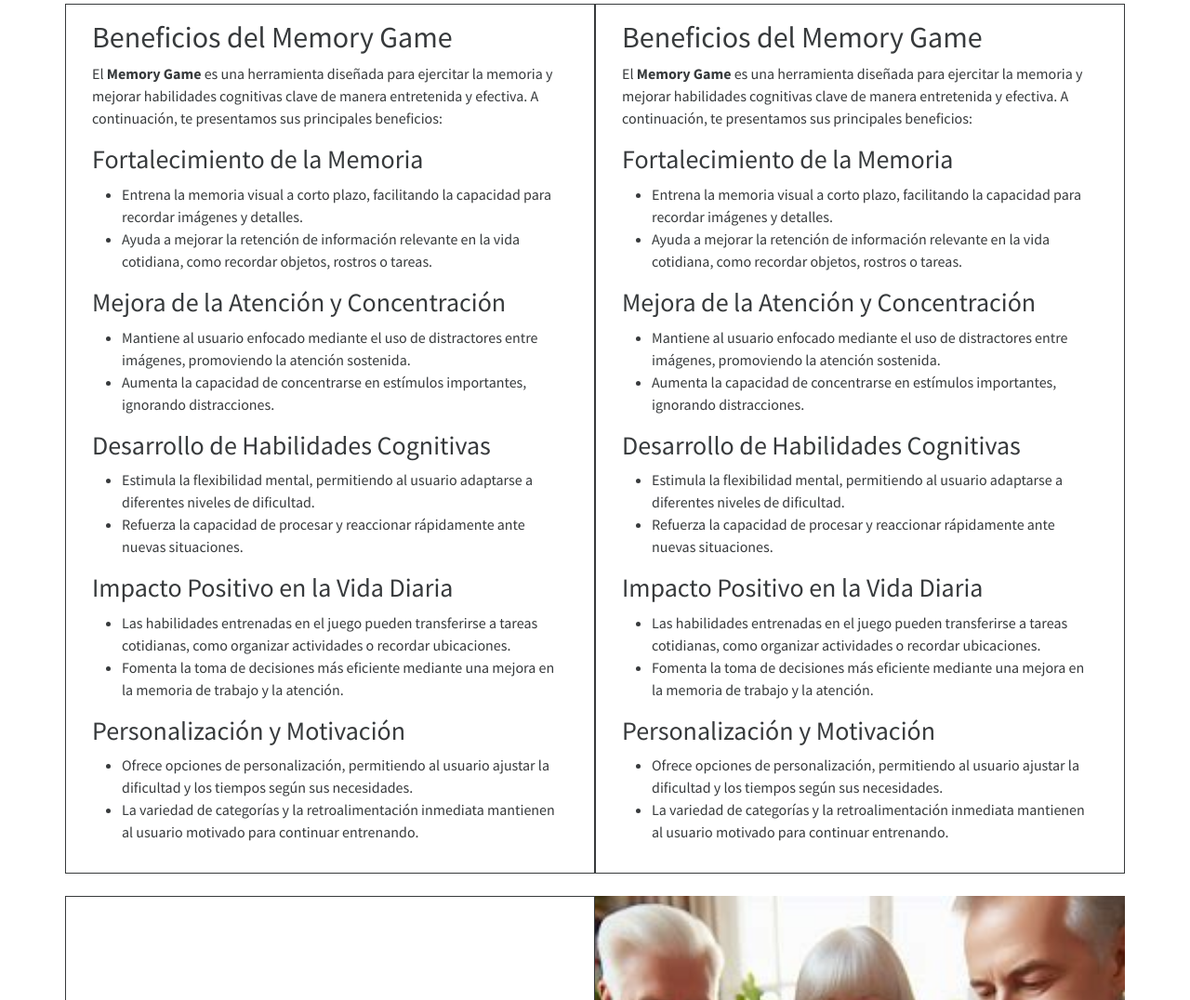
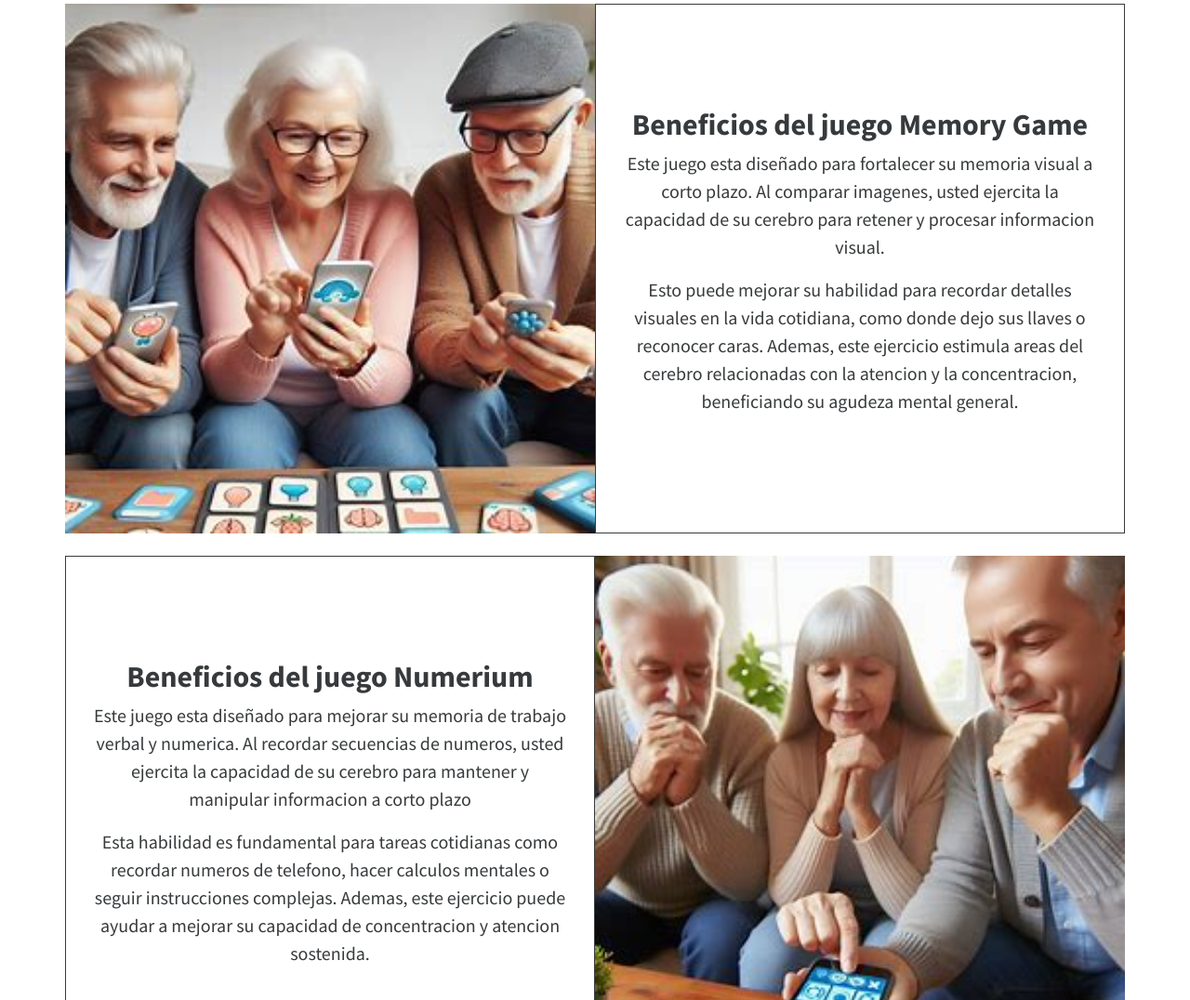
Before and after one commit to Ulimb/Memorium-Web-Informativa, a plain HTML site: page Home/Sections/3-Beneficios/index.html in a window 1280 px wide. Shown: the part 762-1838 px from the top of the page at 93% size. Drawn offline with nearby package versions, Linux system fonts and the light colour scheme; files that its build step writes are made by us from their sources; files whose address does not match are found by name.

Commit message:
Agrego info a beneficios y home

```diff
--- a/Home/Sections/3-Beneficios/index.html
+++ b/Home/Sections/3-Beneficios/index.html
@@ -50,98 +50,23 @@
     <!-- beneficio 1 -->
     <div class="container my-4">
         <div class="row align-items-stretch">
-            <div class="col-12 col-sm-12 col-md-6 col-lg-6 d-flex border border-dark">
-                <div class="my-auto p-3">
-                    <h2>Beneficios del Memory Game</h2>
-
-                    <p>El <strong>Memory Game</strong> es una herramienta diseñada para ejercitar la memoria y mejorar
-                        habilidades cognitivas clave de manera entretenida y efectiva. A continuación, te presentamos
-                        sus principales beneficios:</p>
-
-                    <h3>Fortalecimiento de la Memoria</h3>
-                    <ul>
-                        <li>Entrena la memoria visual a corto plazo, facilitando la capacidad para recordar imágenes y
-                            detalles.</li>
-                        <li>Ayuda a mejorar la retención de información relevante en la vida cotidiana, como recordar
-                            objetos, rostros o tareas.</li>
-                    </ul>
-
-                    <h3>Mejora de la Atención y Concentración</h3>
-                    <ul>
-                        <li>Mantiene al usuario enfocado mediante el uso de distractores entre imágenes, promoviendo la
-                            atención sostenida.</li>
-                        <li>Aumenta la capacidad de concentrarse en estímulos importantes, ignorando distracciones.</li>
-                    </ul>
-
-                    <h3>Desarrollo de Habilidades Cognitivas</h3>
-                    <ul>
-                        <li>Estimula la flexibilidad mental, permitiendo al usuario adaptarse a diferentes niveles de
-                            dificultad.</li>
-                        <li>Refuerza la capacidad de procesar y reaccionar rápidamente ante nuevas situaciones.</li>
-                    </ul>
-
-                    <h3>Impacto Positivo en la Vida Diaria</h3>
-                    <ul>
-                        <li>Las habilidades entrenadas en el juego pueden transferirse a tareas cotidianas, como
-                            organizar actividades o recordar ubicaciones.</li>
-                        <li>Fomenta la toma de decisiones más eficiente mediante una mejora en la memoria de trabajo y
-                            la atención.</li>
-                    </ul>
-
-                    <h3>Personalización y Motivación</h3>
-                    <ul>
-                        <li>Ofrece opciones de personalización, permitiendo al usuario ajustar la dificultad y los
-                            tiempos según sus necesidades.</li>
-                        <li>La variedad de categorías y la retroalimentación inmediata mantienen al usuario motivado
-                            para continuar entrenando.</li>
-                    </ul>
-                </div>
+            <div class="col-12 col-sm-12 col-md-6 col-lg-6 p-0">
+                <img src="/Home/images/secciones/Beneficios/adultos1.jpeg" class="img-fluid w-100">
             </div>
             <div class="col-12 col-sm-12 col-md-6 col-lg-6 d-flex border border-dark">
-                <div class="my-auto p-3">
-                    <h2>Beneficios del Memory Game</h2>
-
-                    <p>El <strong>Memory Game</strong> es una herramienta diseñada para ejercitar la memoria y mejorar
-                        habilidades cognitivas clave de manera entretenida y efectiva. A continuación, te presentamos
-                        sus principales beneficios:</p>
-
-                    <h3>Fortalecimiento de la Memoria</h3>
-                    <ul>
-                        <li>Entrena la memoria visual a corto plazo, facilitando la capacidad para recordar imágenes y
-                            detalles.</li>
-                        <li>Ayuda a mejorar la retención de información relevante en la vida cotidiana, como recordar
-                            objetos, rostros o tareas.</li>
-                    </ul>
-
-                    <h3>Mejora de la Atención y Concentración</h3>
-                    <ul>
-                        <li>Mantiene al usuario enfocado mediante el uso de distractores entre imágenes, promoviendo la
-                            atención sostenida.</li>
-                        <li>Aumenta la capacidad de concentrarse en estímulos importantes, ignorando distracciones.</li>
-                    </ul>
-
-                    <h3>Desarrollo de Habilidades Cognitivas</h3>
-                    <ul>
-                        <li>Estimula la flexibilidad mental, permitiendo al usuario adaptarse a diferentes niveles de
-                            dificultad.</li>
-                        <li>Refuerza la capacidad de procesar y reaccionar rápidamente ante nuevas situaciones.</li>
-                    </ul>
-
-                    <h3>Impacto Positivo en la Vida Diaria</h3>
-                    <ul>
-                        <li>Las habilidades entrenadas en el juego pueden transferirse a tareas cotidianas, como
-                            organizar actividades o recordar ubicaciones.</li>
-                        <li>Fomenta la toma de decisiones más eficiente mediante una mejora en la memoria de trabajo y
-                            la atención.</li>
-                    </ul>
-
-                    <h3>Personalización y Motivación</h3>
-                    <ul>
-                        <li>Ofrece opciones de personalización, permitiendo al usuario ajustar la dificultad y los
-                            tiempos según sus necesidades.</li>
-                        <li>La variedad de categorías y la retroalimentación inmediata mantienen al usuario motivado
-                            para continuar entrenando.</li>
-                    </ul>
+                <div class="text-center my-auto p-3">
+                    <h2 class="fw-bold">Beneficios del juego Memory Game</h2>
+                    <p class="fs-5">
+                        Este juego esta diseñado para fortalecer su memoria visual a corto plazo. Al comparar imagenes,
+                        usted ejercita la capacidad de su cerebro para retener y procesar informacion visual.
+                    </p>
+                    <p class="fs-5">
+                        Esto puede mejorar su habilidad para recordar detalles visuales en la vida cotidiana, como
+                        donde
+                        dejo sus llaves o reconocer caras. Ademas, este ejercicio estimula areas del cerebro
+                        relacionadas
+                        con la atencion y la concentracion, beneficiando su agudeza mental general.
+                    </p>
                 </div>
             </div>
         </div>
@@ -156,15 +81,70 @@
             </div>
             <!-- Texto que se posiciona abajo en pantallas pequeñas -->
             <div class="col-12 col-sm-12 col-md-6 col-lg-6 d-flex border border-dark">
-                <p class="text-center my-auto p-3">
-                    Lorem ipsum dolor sit amet, consectetur adipisicing elit. Nihil explicabo, est impedit similique
-                    doloremque libero obcaecati amet nobis suscipit fugiat natus quibusdam maxime optio cumque
-                    consectetur necessitatibus iusto, non laboriosam.
-                    Lorem ipsum dolor sit amet consectetur, adipisicing elit. Mollitia, nesciunt beatae quasi ut aperiam
-                    provident, veniam voluptate placeat, cumque perspiciatis deleniti dolore voluptates tenetur. Ullam
-                    vel quidem officia atque illo!
-                    Lorem ipsum dolor sit amet consectetur adipisicing elit
-                </p>
+                <div class="text-center my-auto p-3">
+                    <h2 class="fw-bold">Beneficios del juego Numerium</h2>
+                    <p class="fs-5">
+                        Este juego esta diseñado para mejorar su memoria de trabajo verbal y numerica. Al recordar
+                        secuencias de numeros, usted ejercita la capacidad de su cerebro para mantener y manipular
+                        informacion a corto plazo
+                    </p>
+                    <p class="fs-5">
+                        Esta habilidad es fundamental para tareas cotidianas como recordar numeros de telefono, hacer
+                        calculos mentales o seguir instrucciones complejas. Ademas, este ejercicio puede ayudar a
+                        mejorar su capacidad de concentracion y atencion sostenida.
+                    </p>
+                </div>
+            </div>
+        </div>
+    </div>
+
+    <!-- beneficio 3 -->
+    <div class="container my-4">
+        <div class="row align-items-stretch">
+            <div class="col-12 col-sm-12 col-md-6 col-lg-6 p-0">
+                <img src="/Home/images/secciones/Beneficios/adultos1.jpeg" class="img-fluid w-100">
+            </div>
+            <div class="col-12 col-sm-12 col-md-6 col-lg-6 d-flex border border-dark">
+                <div class="text-center my-auto p-3">
+                    <h2 class="fw-bold">Beneficios del juego Contrarium</h2>
+                    <p class="fs-5">
+                        El juego contrarium trabaja su memoria semantica y su control inhibitorio. Al buscar antonimos,
+                        usted ejercita su capacidad para acceder y manipular su conocimiento del lenguaje, fortaleciendo
+                        las conexiones en areas del cerebro relacionadas con el procesamiento del lenguaje.
+                    </p>
+                    <p class="fs-5">
+                        Ademas, al tener que inhibir respuestas incorrectas, usted mejora su control cognitivo. Esto
+                        puede ayudarle a mejorar su vocabulario, su capacidad de expresion y su habiladad para tomar
+                        decisiones rapidas y precisas en situaciones que requieren discernimiento.
+                    </p>
+                </div>
+            </div>
+        </div>
+    </div>
+
+    <!-- beneficio 4 -->
+    <div class="container my-4">
+        <div class="row align-items-stretch">
+            <!-- Imagen que se posiciona arriba en pantallas pequeñas -->
+            <div class="col-12 col-sm-12 col-md-6 col-lg-6 p-0 order-first order-md-last">
+                <img src="/Home/images/secciones/Beneficios/adultos2.jpeg" class="img-fluid w-100">
+            </div>
+            <!-- Texto que se posiciona abajo en pantallas pequeñas -->
+            <div class="col-12 col-sm-12 col-md-6 col-lg-6 d-flex border border-dark">
+                <div class="text-center my-auto p-3">
+                    <h2 class="fw-bold">Beneficios del juego Abecedarium</h2>
+                    <p class="fs-5">
+                        Este juego esta diseñado para fortalecer su memoria visual a corto plazo. Al comparar imagenes,
+                        usted ejercita la capacidad de su cerebro para retener y procesar informacion visual.
+                    </p>
+                    <p class="fs-5">
+                        Esto puede mejorar su habilidad para recordar detalles visuales en la vida cotidiana, como
+                        donde
+                        dejo sus llaves o reconocer caras. Ademas, este ejercicio estimula areas del cerebro
+                        relacionadas
+                        con la atencion y la concentracion, beneficiando su agudeza mental general.
+                    </p>
+                </div>
             </div>
         </div>
     </div>
```
Also changed, not shown: Home/index.html (+39 -28 lines).
